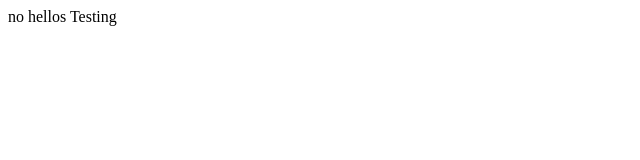
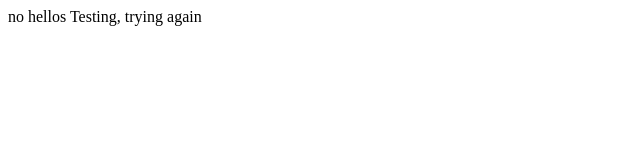
Before and after one commit to marie-hughes30/mariegtest, a plain HTML site: page src/index.html in a window 1280 px wide. Shown: the whole page, without its empty margins (0-640 px from the left). Drawn offline with Linux system fonts and the light colour scheme.

```diff
--- a/src/index.html
+++ b/src/index.html
@@ -5,7 +5,7 @@
 </head>
 
 <body>
-   no hellos Testing
+   no hellos Testing, trying again
 </body>
 
 </html>
```
